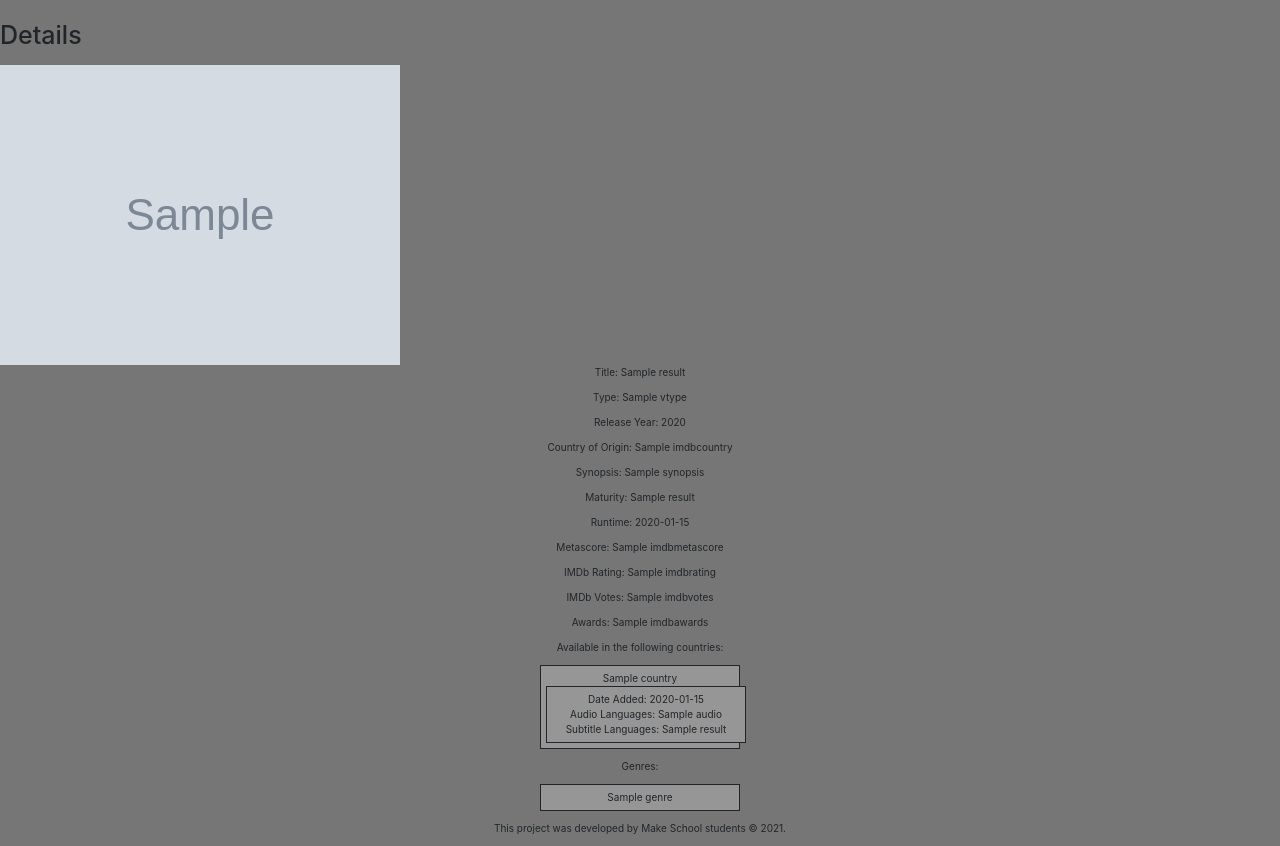
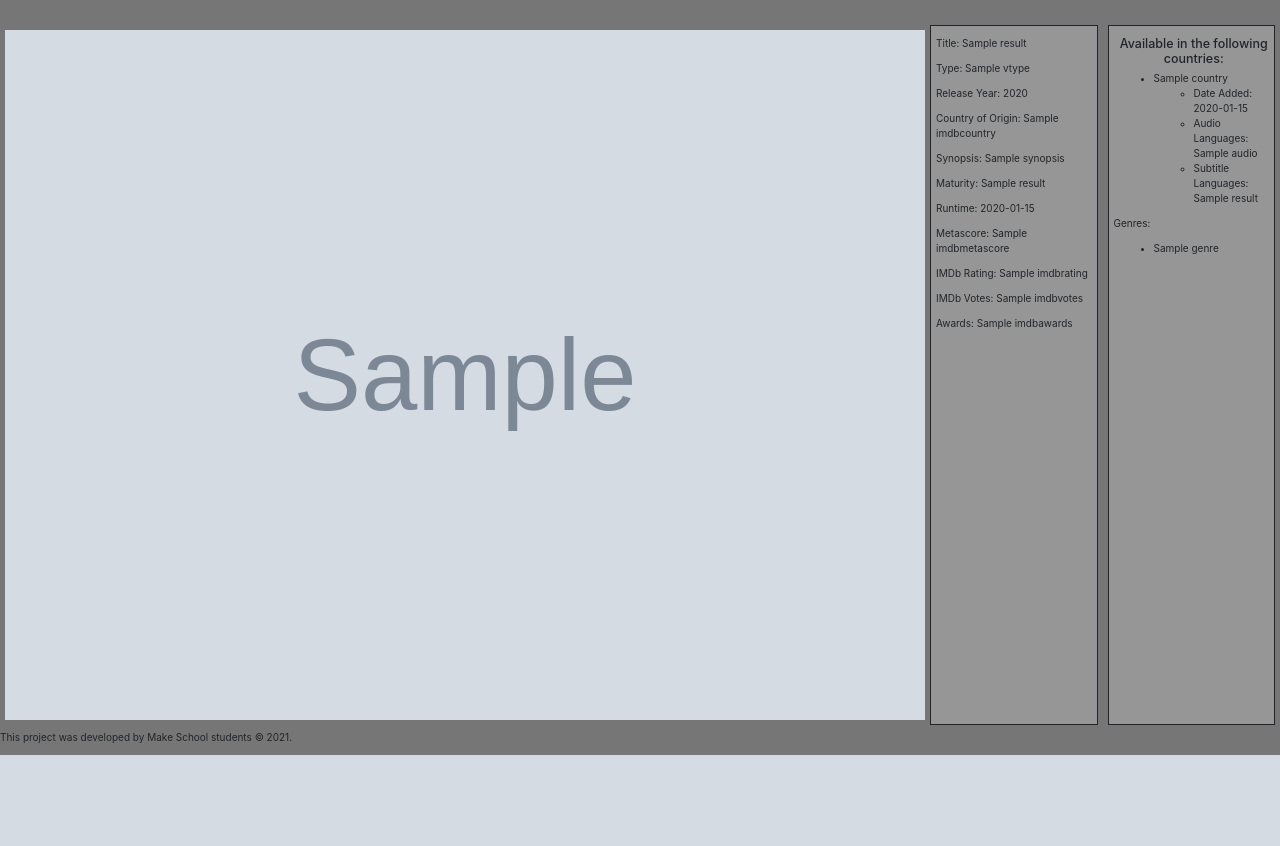
Before and after one commit to West-Coast-Coders/WCC-Team-Project, a Flask app: page /title/1 in a window 1280 px wide. Shown: the part 50-896 px from the top of the page. After the commit the page ends 805 px from the top, so only its background shows below. Run offline with Flask 2, Linux system fonts and the light colour scheme; grey boxes marked "Sample" are stand-in pictures; a database or web service that is not in the repository returns one stand-in record (values such as "Sample title"); data that the repository does not hold is empty; some libraries are stand-ins or nearby versions.

Commit message:
Pushning updates to style

```diff
--- a/static/CSS/filter_slider.css
+++ b/static/CSS/filter_slider.css
@@ -1,4 +1,4 @@
-.min-max-slider {position: relative; width: 200px; text-align: center; margin-bottom: 50px;}
+.min-max-slider {position: relative; width: 700px; text-align: center; margin-bottom: 50px;}
 .min-max-slider > label {display: none;}
 span.value {height: 1.7em; font-weight: bold; display: inline-block;}
 span.value.upper::before {content: "-\00a0"; display: inline-block; margin-left: 0.4em;}
@@ -46,7 +46,7 @@ span.value.upper::before {content: "-\00a0"; display: inline-block; margin-left:
   justify-content: flex-start;
 }
 
-ul {
+#title_list {
   flex-direction: row;
   background-color: #969696;
   width: 200px;
@@ -59,16 +59,64 @@ ul {
   padding: 5px;
 }
 
-ul li, p {
+#title_list li {
   text-align: center;
+}
+
+#title_list span {
+  position:absolute;
+  bottom:0;
+  right:0;
 }
 
 img {
   padding-top: 10px;
 }
 
+
+
 #title {
   padding-top: 5px;
   padding-bottom: 3px;
   font-weight: bolder;
 }
+
+#info_container {
+  display: flex;
+  justify-content: space-around;
+}
+
+#img_box img {
+  flex-direction: row;
+  height: 700px;
+  width: auto;
+  margin-left: 5px;
+}
+
+
+#info_box {
+  flex-direction: row;
+  border-style: solid;
+  border-width: 1px;
+  margin: 5px;
+  background-color: #969696;
+  padding-top: 10px;
+  height: 700px;
+  width: 33%;
+  text-align: left;
+  padding-left: 5px;
+}
+
+#countries_box {
+  flex-direction: row;
+  overflow-y: scroll;
+  list-style-type: none;
+  border-style: solid;
+  border-width: 1px;
+  margin: 5px;
+  background-color: #969696;
+  padding-top: 10px;
+  height: 700px;
+  width: 33%;
+  padding-left: 5px;
+}
--- a/templates/expirations.html
+++ b/templates/expirations.html
@@ -33,10 +33,11 @@
     <div id="title-grid">
 
     {% for i in range(output_list|length) %}
-    <ul>
-        <img src="{{ title_details[i]['img'] }}" alt="{{ output_list[i]['title'] }}">
+    <ul id="title_list">
+        <a href='/title/{{title_details[i]["nfid"]}}'><img src="{{ title_details[i]['img'] }}" alt="{{ output_list[i]['title'] }}"></a>
         <li id="title">{{ output_list[i]["title"]}}</li>
         <li>Expiration: {{ output_list[i]["expiredate"] }}</li>
+        <span><a href='/title/{{title_details[i]["nfid"]}}'>More Info:</a></span>
     </ul>
     {% endfor %}
     </div>
--- a/templates/title_details.html
+++ b/templates/title_details.html
@@ -2,9 +2,11 @@
 {% block content %}
 
 <section>
-    <h1>Details</h1>
-
-    <img src="{{ details['img']}}">
+    <div id="info_container">
+        <div id="img_box">
+            <img id="title_img" src="{{details['img']}}">
+        </div>
+        <div id="info_box">
             <p>Title: {{ details['title']}}</p>
             <p>Type: {{ details['vtype']}}</p>
             <p>Release Year: {{ details['year']}}</p>
@@ -52,10 +54,10 @@
             {% else %}
             <p>No awards known for this title.</p>
             {% endif %}
+        </div>
 
-
-
-    <p>Available in the following countries:</p>
+        <div id="countries_box">
+            <center><h5>Available in the following countries:</h5></center>
             {% for i in range(countries|length) %}
             <ul>
                 <li>{{ countries[i]["country"] }}</li>
@@ -73,6 +75,8 @@
                 <li>{{ genres[i]["genre"] }}</li>
             </ul>
             {% endfor %}
+        </div>
+    </div>
 
 
 
```
Also changed, not shown: templates/index.html (+4 -4 lines), templates/recently_added.html (+10 -5 lines). Lines whose indentation alone changed are shown as unchanged.
